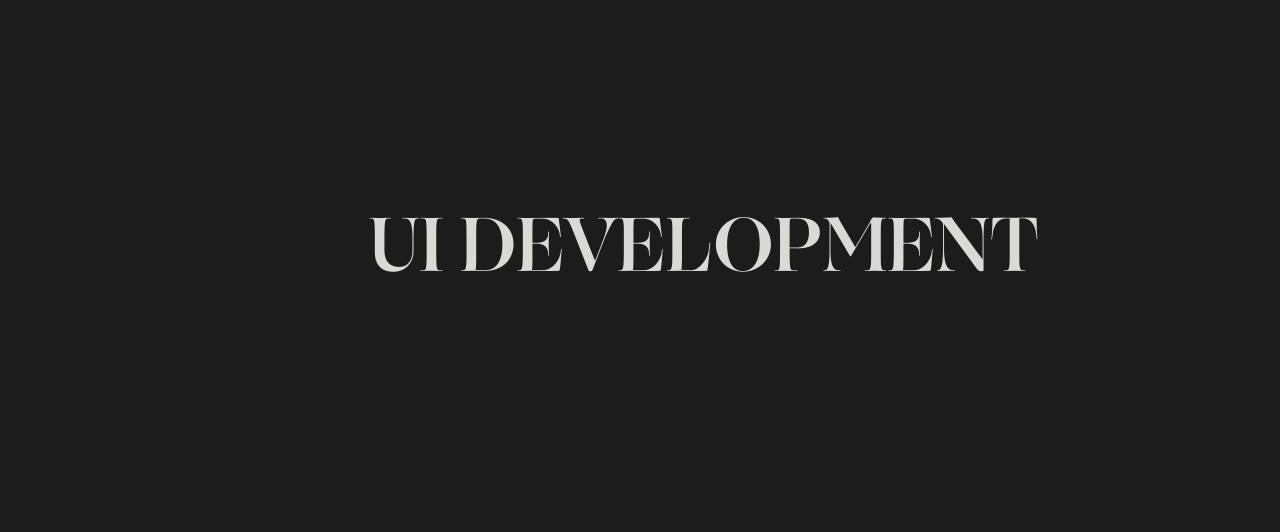
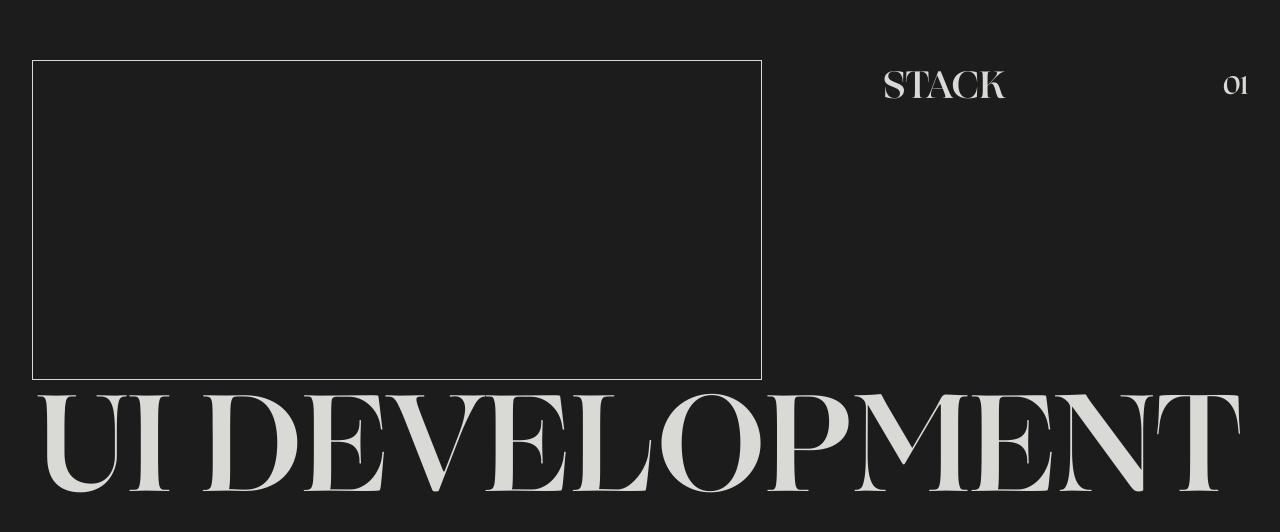
Before and after one commit to MTLY-1610/CV2023, a Next.js app: page / in a window 1280 px wide. Shown: the part 954-1486 px from the top of the page. Built offline with nearby package versions, Linux system fonts and the light colour scheme.

Commit message:
section copy

```diff
--- a/src/components/horizSection/sectionFour/SectionFour.js
+++ b/src/components/horizSection/sectionFour/SectionFour.js
@@ -6,10 +6,29 @@ import styles from './SectionFour.module.css'
 const SectionFour = () => {
   return (
     <div className={styles.section__wrapper}>
-      <div className={styles.section__inner__wrapper_1}>
-       MORE ABOUT ME
-      </div>
-    </div>
+            <div className={styles.section__inner__wrapper_1}>
+                <div className={styles.section__inner__wrapper__top}>
+                    <div className={styles.inner__wrapper__top__left}>
+                    </div>
+                    <div className={styles.inner__wrapper__top__right}>
+                        <div className={styles.left__collaps__1}>
+                            <h2>
+                                STACK
+                            </h2>
+                            <p>01</p>
+                        </div>
+                        <div className={styles.left__collaps__2}></div>
+                        <div className={styles.left__collaps__3}></div>
+                    </div>
+                </div>
+                <div className={styles.section__name}>
+                    <h1>UI
+                        development</h1>
+                </div>
+
+
+            </div>
+        </div>
   );
 };
 
--- a/src/components/horizSection/sectionFour/SectionFour.module.css
+++ b/src/components/horizSection/sectionFour/SectionFour.module.css
@@ -4,8 +4,12 @@
     width: 100vw;
     height: 100%;
     background-color: none;
-    align-items: flex-start;
+    align-items: center;
     justify-content:center;
+}
+.section__name{
+    display: flex;
+    font-size: var(--headlineBig);
 }
 
 .section__inner__wrapper_1{
@@ -13,7 +17,46 @@
     flex-direction: column;
     align-items: center;
     justify-content:center;
-    width: 90vw;
+    width: 100vw;
     height: 70vh;
-    border-bottom: solid 2px var(--coolGray1c);
+    padding: 2rem;
 }
+.section__inner__wrapper__top{
+    display:flex;
+    flex-direction: row;
+    align-items: center;
+    justify-content:space-between;
+    width: 100%;
+    height: 50vh;
+
+}
+
+.inner__wrapper__top__left{
+    display:flex;
+    flex-direction: column;
+    align-items: center;
+    justify-content:center;
+    width: 60%;
+    height: 40vh;
+    border:1px solid var(--coolGray1c);
+}
+
+.inner__wrapper__top__right{
+    display:flex;
+    flex-direction: column;
+    align-items: center;
+    justify-content:flex-start;
+    width: 30%;
+    height: 40vh;
+    /* border:1px solid var(--coolGray1c); */
+
+}
+
+.left__collaps__1, .left__collaps__2, .left__collaps__3{
+    display: flex;
+    width: 100%;
+    flex-direction: row;
+    align-items: center;
+    justify-content: space-between;
+    font-size: var(--headlineMedium);
+}
--- a/src/components/horizSection/sectionOne/SectionOne.js
+++ b/src/components/horizSection/sectionOne/SectionOne.js
@@ -7,11 +7,16 @@ const SectionOne = () => {
     return (
         <div className={styles.section__wrapper}>
             <div className={styles.section__inner__wrapper_1}>
-                <div className={styles.section__inner__wrapper_top}>
-                    <div className={styles.inner__wrapper_top__left}>
+                <div className={styles.section__inner__wrapper__top}>
+                    <div className={styles.inner__wrapper__top__left}>
                     </div>
-                    <div className={styles.inner__wrapper_top__right}>
-                        <div className={styles.left__collaps__1}></div>
+                    <div className={styles.inner__wrapper__top__right}>
+                        <div className={styles.left__collaps__1}>
+                            <h2>
+                                STACK
+                            </h2>
+                            <p>01</p>
+                        </div>
                         <div className={styles.left__collaps__2}></div>
                         <div className={styles.left__collaps__3}></div>
                     </div>
--- a/src/components/horizSection/sectionOne/SectionOne.module.css
+++ b/src/components/horizSection/sectionOne/SectionOne.module.css
@@ -4,8 +4,12 @@
     width: 100vw;
     height: 100%;
     background-color: none;
-    align-items: flex-end;
+    align-items: center;
     justify-content:center;
+}
+.section__name{
+    display: flex;
+    font-size: var(--headlineBig);
 }
 
 .section__inner__wrapper_1{
@@ -13,6 +17,46 @@
     flex-direction: column;
     align-items: center;
     justify-content:center;
-    width: 90vw;
+    width: 100vw;
     height: 70vh;
+    padding: 2rem;
 }
+.section__inner__wrapper__top{
+    display:flex;
+    flex-direction: row;
+    align-items: center;
+    justify-content:space-between;
+    width: 100%;
+    height: 50vh;
+
+}
+
+.inner__wrapper__top__left{
+    display:flex;
+    flex-direction: column;
+    align-items: center;
+    justify-content:center;
+    width: 60%;
+    height: 40vh;
+    border:1px solid var(--coolGray1c);
+}
+
+.inner__wrapper__top__right{
+    display:flex;
+    flex-direction: column;
+    align-items: center;
+    justify-content:flex-start;
+    width: 30%;
+    height: 40vh;
+    /* border:1px solid var(--coolGray1c); */
+
+}
+
+.left__collaps__1, .left__collaps__2, .left__collaps__3{
+    display: flex;
+    width: 100%;
+    flex-direction: row;
+    align-items: center;
+    justify-content: space-between;
+    font-size: var(--headlineMedium);
+}
--- a/src/components/horizSection/sectionThree/SectionThree.js
+++ b/src/components/horizSection/sectionThree/SectionThree.js
@@ -6,10 +6,29 @@ import styles from './SectionThree.module.css'
 const SectionThree = () => {
   return (
     <div className={styles.section__wrapper}>
-      <div className={styles.section__inner__wrapper_1}>
-     SOME STUFF
-      </div>
-    </div>
+            <div className={styles.section__inner__wrapper_1}>
+                <div className={styles.section__inner__wrapper__top}>
+                    <div className={styles.inner__wrapper__top__left}>
+                    </div>
+                    <div className={styles.inner__wrapper__top__right}>
+                        <div className={styles.left__collaps__1}>
+                            <h2>
+                                STACK
+                            </h2>
+                            <p>01</p>
+                        </div>
+                        <div className={styles.left__collaps__2}></div>
+                        <div className={styles.left__collaps__3}></div>
+                    </div>
+                </div>
+                <div className={styles.section__name}>
+                    <h1>UI
+                        development</h1>
+                </div>
+
+
+            </div>
+        </div>
   );
 };
 
--- a/src/components/horizSection/sectionThree/SectionThree.module.css
+++ b/src/components/horizSection/sectionThree/SectionThree.module.css
@@ -4,8 +4,12 @@
     width: 100vw;
     height: 100%;
     background-color: none;
-    align-items: flex-end;
+    align-items: center;
     justify-content:center;
+}
+.section__name{
+    display: flex;
+    font-size: var(--headlineBig);
 }
 
 .section__inner__wrapper_1{
@@ -15,5 +19,44 @@
     justify-content:center;
     width: 100vw;
     height: 70vh;
-    border-bottom: solid 2px var(--coolGray1c);
+    padding: 2rem;
 }
+.section__inner__wrapper__top{
+    display:flex;
+    flex-direction: row;
+    align-items: center;
+    justify-content:space-between;
+    width: 100%;
+    height: 50vh;
+
+}
+
+.inner__wrapper__top__left{
+    display:flex;
+    flex-direction: column;
+    align-items: center;
+    justify-content:center;
+    width: 60%;
+    height: 40vh;
+    border:1px solid var(--coolGray1c);
+}
+
+.inner__wrapper__top__right{
+    display:flex;
+    flex-direction: column;
+    align-items: center;
+    justify-content:flex-start;
+    width: 30%;
+    height: 40vh;
+    /* border:1px solid var(--coolGray1c); */
+
+}
+
+.left__collaps__1, .left__collaps__2, .left__collaps__3{
+    display: flex;
+    width: 100%;
+    flex-direction: row;
+    align-items: center;
+    justify-content: space-between;
+    font-size: var(--headlineMedium);
+}
--- a/src/components/horizSection/sectionTwo/SectionTwo.js
+++ b/src/components/horizSection/sectionTwo/SectionTwo.js
@@ -6,10 +6,29 @@ import styles from './SectionTwo.module.css'
 const SectionTwo = () => {
   return (
     <div className={styles.section__wrapper}>
-      <div className={styles.section__inner__wrapper_1}>
-        UI DESIGN
-      </div>
-    </div>
+            <div className={styles.section__inner__wrapper_1}>
+                <div className={styles.section__inner__wrapper__top}>
+                    <div className={styles.inner__wrapper__top__left}>
+                    </div>
+                    <div className={styles.inner__wrapper__top__right}>
+                        <div className={styles.left__collaps__1}>
+                            <h2>
+                                STACK
+                            </h2>
+                            <p>01</p>
+                        </div>
+                        <div className={styles.left__collaps__2}></div>
+                        <div className={styles.left__collaps__3}></div>
+                    </div>
+                </div>
+                <div className={styles.section__name}>
+                    <h1>UI
+                        development</h1>
+                </div>
+
+
+            </div>
+        </div>
   );
 };
 
--- a/src/components/horizSection/sectionTwo/SectionTwo.module.css
+++ b/src/components/horizSection/sectionTwo/SectionTwo.module.css
@@ -4,8 +4,12 @@
     width: 100vw;
     height: 100%;
     background-color: none;
-    align-items: flex-end;
+    align-items: center;
     justify-content:center;
+}
+.section__name{
+    display: flex;
+    font-size: var(--headlineBig);
 }
 
 .section__inner__wrapper_1{
@@ -15,5 +19,44 @@
     justify-content:center;
     width: 100vw;
     height: 70vh;
-    border-bottom: solid 2px var(--coolGray1c);
+    padding: 2rem;
 }
+.section__inner__wrapper__top{
+    display:flex;
+    flex-direction: row;
+    align-items: center;
+    justify-content:space-between;
+    width: 100%;
+    height: 50vh;
+
+}
+
+.inner__wrapper__top__left{
+    display:flex;
+    flex-direction: column;
+    align-items: center;
+    justify-content:center;
+    width: 60%;
+    height: 40vh;
+    border:1px solid var(--coolGray1c);
+}
+
+.inner__wrapper__top__right{
+    display:flex;
+    flex-direction: column;
+    align-items: center;
+    justify-content:flex-start;
+    width: 30%;
+    height: 40vh;
+    /* border:1px solid var(--coolGray1c); */
+
+}
+
+.left__collaps__1, .left__collaps__2, .left__collaps__3{
+    display: flex;
+    width: 100%;
+    flex-direction: row;
+    align-items: center;
+    justify-content: space-between;
+    font-size: var(--headlineMedium);
+}
--- a/src/styles/globals.css
+++ b/src/styles/globals.css
@@ -18,15 +18,12 @@ body,
   --coolGray1c: #D9D9D6;
   --black3c: #212721;
   --green7726c: #007B4B;
-  --headlineBig: clamp(5rem, 9.9vw, 15rem);
+  --headlineBig: clamp(5rem, 7.2vw, 15rem);
   --headlineMedium: clamp(1rem, 2vw, 4rem);
   --headlineSmall: clamp(0.6rem, 0.75vw, 1.3rem);
   --spacing: clamp(0.9rem, 0.75vw, 1.3rem);
 }
 
-.body {
-
-}
 
 .scroll-section-outer {
   overflow: hidden;
```
